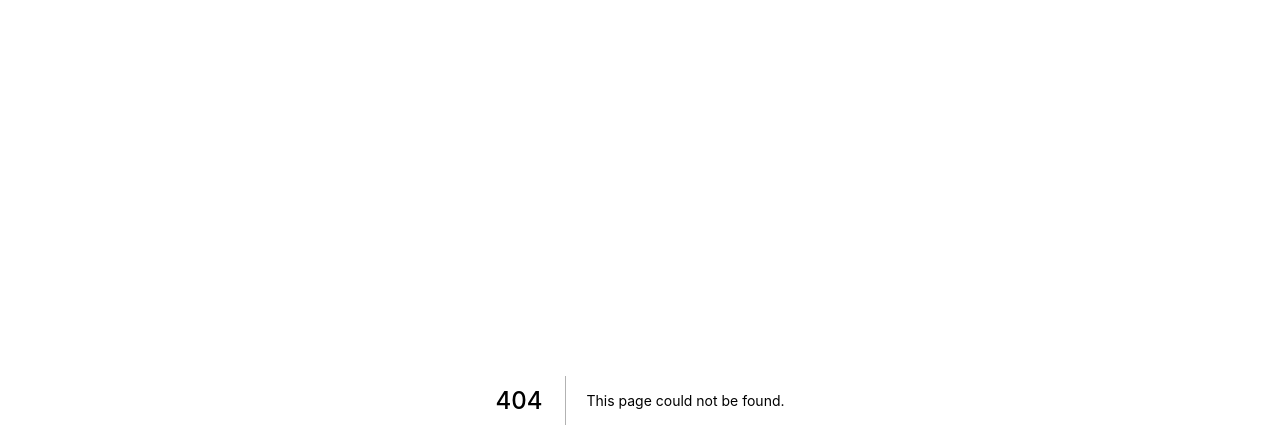
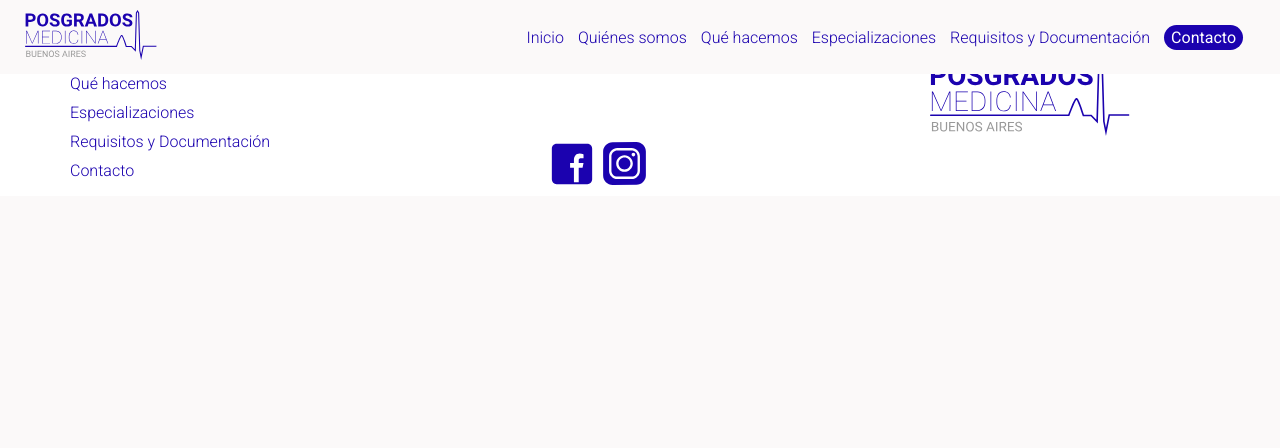
Before and after one commit to PosgradosMedicinaBa/webPage, a Next.js app: page /contacto in a window 1280 px wide. Before the commit this address had no page. Shown: the top 448 px of the page. Built offline with nearby package versions, Linux system fonts and the light colour scheme.

Commit message:
headers links

```diff
--- a/components/header/Header.js
+++ b/components/header/Header.js
@@ -6,7 +6,7 @@ import Logo from "../../public/svg/logo.svg";
 import MenuBars from "../../public/svg/menuBars.svg";
 import styles from "./header.module.css";
 
-export default function Header({children}) {
+export default function Header({children, section}) {
 	const [open, setOpen] = useState(false);
 
 	return (
@@ -24,33 +24,35 @@ export default function Header({children}) {
 					</div>
 					<nav className={!open ? styles.close : ""}>
 						<ul>
-							<li className={styles.select}>
-								<Link href="#">
+							<li className={section === "inicio" ? styles.select : ""}>
+								<Link href="/">
 									<a onClick={() => setOpen(false)}>Inicio</a>
 								</Link>
 							</li>
-							<li>
-								<Link href="#">
+							<li className={section === "quienes-somos" ? styles.select : ""}>
+								<Link href="/quienes-somos">
 									<a onClick={() => setOpen(false)}>Quiénes somos</a>
 								</Link>
 							</li>
-							<li>
-								<Link href="#">
+							<li className={section === "que-hacemos" ? styles.select : ""}>
+								<Link href="/que-hacemos">
 									<a onClick={() => setOpen(false)}>Qué hacemos</a>
 								</Link>
 							</li>
-							<li>
-								<Link href="#">
+							<li className={section === "especializaciones" ? styles.select : ""}>
+								<Link href="/especializaciones">
 									<a onClick={() => setOpen(false)}>Especializaciones</a>
 								</Link>
 							</li>
-							<li>
-								<Link href="#">
+							<li
+								className={section === "requisitos-y-documentacion" ? styles.select : ""}
+							>
+								<Link href="/requisitos-y-documentacion">
 									<a onClick={() => setOpen(false)}>Requisitos y Documentación</a>
 								</Link>
 							</li>
-							<li>
-								<Link href="#">
+							<li className={section === "contacto" ? styles.select : ""}>
+								<Link href="/contacto">
 									<a onClick={() => setOpen(false)}>Contacto</a>
 								</Link>
 							</li>
--- /dev/null
+++ b/pages/contacto.js
@@ -0,0 +1,11 @@
+import Footer from "../components/footer/Footer";
+import Header from "../components/header/Header";
+
+export default function Contacto() {
+	return (
+		<>
+			<Header section="contacto" />
+			<Footer />
+		</>
+	);
+}
--- a/pages/especializaciones.js
+++ b/pages/especializaciones.js
@@ -35,7 +35,7 @@ export default function Especializaciones() {
 
 	return (
 		<>
-			<Header />
+			<Header section="especializaciones" />
 			<main className={styles.mainContainer}>
 				<div className={styles.intro}>
 					<h1>Especializaciones</h1>
--- a/pages/index.js
+++ b/pages/index.js
@@ -13,7 +13,7 @@ import bannerImg from "../public/img/banner.png";
 export default function Home() {
 	return (
 		<>
-			<Header>
+			<Header section="inicio">
 				<Carousel />
 			</Header>
 			<main>
--- a/pages/que-hacemos.js
+++ b/pages/que-hacemos.js
@@ -13,7 +13,7 @@ import Link from "next/link";
 export default function Quechaemos() {
 	return (
 		<>
-			<Header />
+			<Header section="que-hacemos" />
 			<main className={styles.main}>
 				<div className={styles.intro}>
 					<h1>
--- a/pages/quienes-somos.js
+++ b/pages/quienes-somos.js
@@ -9,7 +9,7 @@ import styles from "../styles/quienessomos.module.css";
 export default function Quienessomos() {
 	return (
 		<>
-			<Header />
+			<Header section="quienes-somos" />
 			<main className={styles.mainContainer}>
 				<article>
 					<h1>
--- a/pages/requisitos-y-documentacion.js
+++ b/pages/requisitos-y-documentacion.js
@@ -7,7 +7,7 @@ import styles from "../styles/requisitos-y-documentacion.module.css";
 export default function Requisito_y_Documentacion() {
 	return (
 		<>
-			<Header />
+			<Header section="requisitos-y-documentacion" />
 			<main className={styles.mainContainer}>
 				<div className={styles.intro}>
 					<h1>
@@ -50,6 +50,7 @@ export default function Requisito_y_Documentacion() {
 				</div>
 			</main>
 			<Footer />
+			<WhatsappLink />
 		</>
 	);
 }
```
